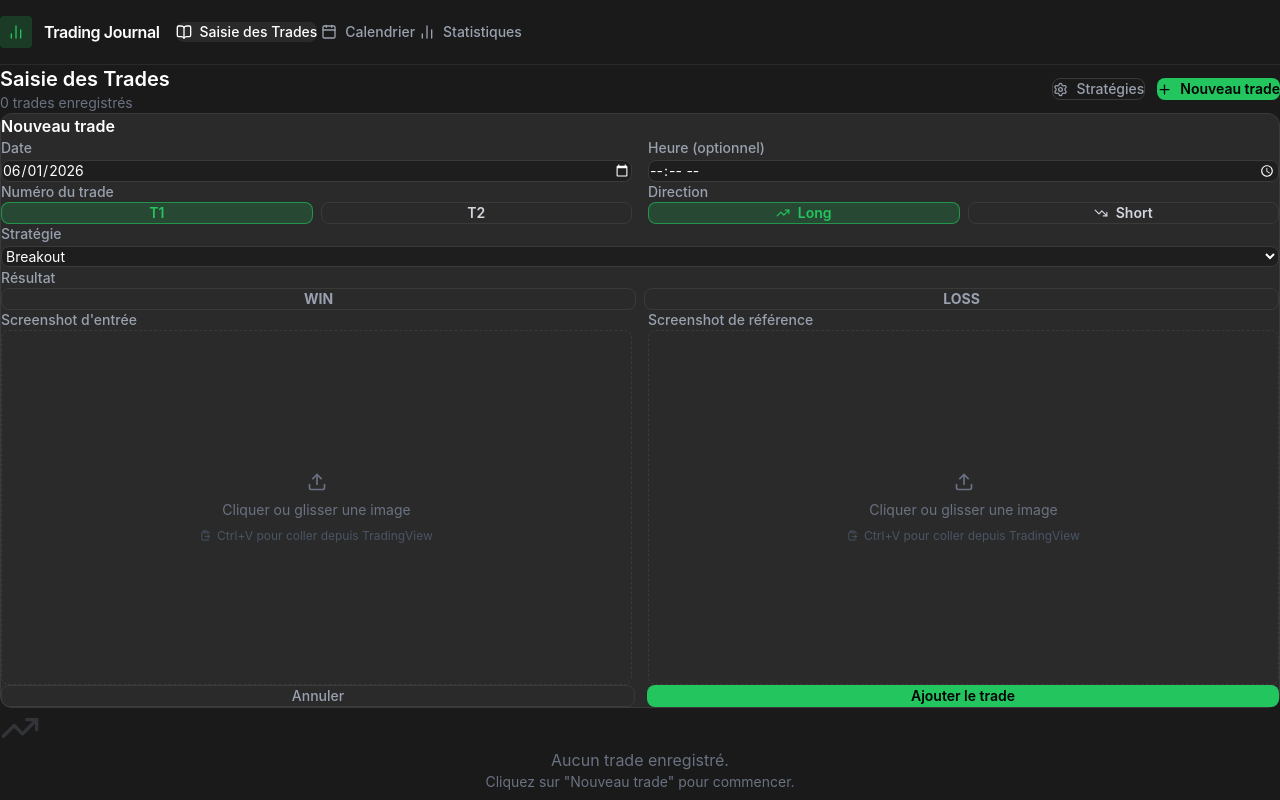
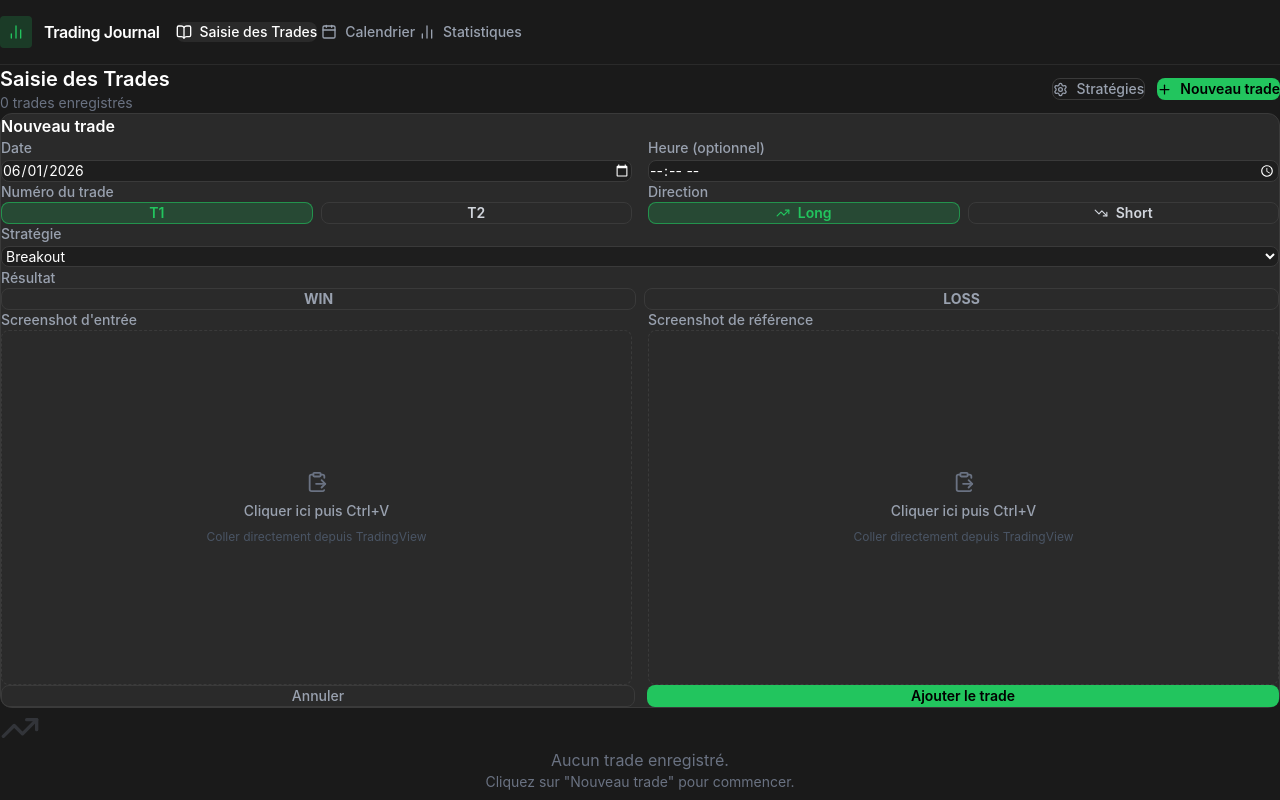
Before and after one commit to 5im0p/trading-journal-Algo, a React (Vite) app: page / in a window 1280 px wide. Both pictures are taken after a click on the button "Nouveau trade". Built offline with nearby package versions, Linux system fonts and the light colour scheme.

Commit message:
fix: suppression du file picker - uniquement Ctrl+V pour coller les screenshots

```diff
--- a/src/components/TradeForm.tsx
+++ b/src/components/TradeForm.tsx
@@ -1,8 +1,8 @@
-import { useState, useRef, type RefObject } from 'react'
+import { useState } from 'react'
 import type { Trade, Strategy, Direction, TradeResult, TradeNumber } from '../types'
 import { createTrade } from '../store'
 import { toBase64 } from '../utils'
-import { Upload, X, TrendingUp, TrendingDown, ClipboardPaste } from 'lucide-react'
+import { X, TrendingUp, TrendingDown, ClipboardPaste } from 'lucide-react'
 
 interface Props {
   trades: Trade[]
@@ -22,17 +22,9 @@ export default function TradeForm({ trades, strategies, editTrade, onSave, onCan
   const [result, setResult] = useState<TradeResult | undefined>(editTrade?.result)
   const [entryScreenshot, setEntryScreenshot] = useState<string | undefined>(editTrade?.entryScreenshot)
   const [referenceScreenshot, setReferenceScreenshot] = useState<string | undefined>(editTrade?.referenceScreenshot)
-  const entryRef = useRef<HTMLInputElement>(null)
-  const refRef = useRef<HTMLInputElement>(null)
-
   const tradesOnDate = trades.filter(t => t.date === date && t.id !== editTrade?.id)
   const usedNumbers = tradesOnDate.map(t => t.tradeNumber)
   const canAdd = usedNumbers.length < 2 || !!editTrade
-
-  async function handleImage(file: File, setter: (s: string) => void) {
-    const b64 = await toBase64(file)
-    setter(b64)
-  }
 
   async function handlePaste(e: React.ClipboardEvent, setter: (s: string) => void) {
     const items = Array.from(e.clipboardData.items)
@@ -151,16 +143,12 @@ export default function TradeForm({ trades, strategies, editTrade, onSave, onCan
         <ImageUpload
           label="Screenshot d'entrée"
           value={entryScreenshot}
-          inputRef={entryRef}
-          onChange={f => handleImage(f, setEntryScreenshot)}
           onClear={() => setEntryScreenshot(undefined)}
           onPaste={e => handlePaste(e, setEntryScreenshot)}
         />
         <ImageUpload
           label="Screenshot de référence"
           value={referenceScreenshot}
-          inputRef={refRef}
-          onChange={f => handleImage(f, setReferenceScreenshot)}
           onClear={() => setReferenceScreenshot(undefined)}
           onPaste={e => handlePaste(e, setReferenceScreenshot)}
         />
@@ -180,11 +168,9 @@ export default function TradeForm({ trades, strategies, editTrade, onSave, onCan
   )
 }
 
-function ImageUpload({ label, value, inputRef, onChange, onClear, onPaste }: {
+function ImageUpload({ label, value, onClear, onPaste }: {
   label: string
   value?: string
-  inputRef: RefObject<HTMLInputElement | null>
-  onChange: (f: File) => void
   onClear: () => void
   onPaste: (e: React.ClipboardEvent) => void
 }) {
@@ -203,19 +189,13 @@ function ImageUpload({ label, value, inputRef, onChange, onClear, onPaste }: {
         <div
           onPaste={onPaste}
           tabIndex={0}
-          className="w-full border border-dashed border-[#3a3a3a] rounded-lg aspect-video flex flex-col items-center justify-center gap-2 hover:border-[#555] focus:border-[#22c55e] transition-colors focus:outline-none cursor-pointer"
-          onClick={() => inputRef.current?.click()}
+          className="w-full border border-dashed border-[#3a3a3a] rounded-lg aspect-video flex flex-col items-center justify-center gap-2 hover:border-[#22c55e]/50 focus:border-[#22c55e] transition-colors focus:outline-none cursor-default select-none"
         >
-          <Upload size={20} className="text-gray-500" />
-          <span className="text-sm text-gray-500">Cliquer ou glisser une image</span>
-          <span className="flex items-center gap-1.5 text-xs text-gray-600 bg-[#2a2a2a] px-2.5 py-1 rounded-full">
-            <ClipboardPaste size={11} />
-            Ctrl+V pour coller depuis TradingView
-          </span>
+          <ClipboardPaste size={22} className="text-gray-500" />
+          <span className="text-sm text-gray-400 font-medium">Cliquer ici puis Ctrl+V</span>
+          <span className="text-xs text-gray-600">Coller directement depuis TradingView</span>
         </div>
       )}
-      <input ref={inputRef} type="file" accept="image/png,image/jpeg,image/webp" className="hidden"
-        onChange={e => e.target.files?.[0] && onChange(e.target.files[0])} />
     </div>
   )
 }
```
